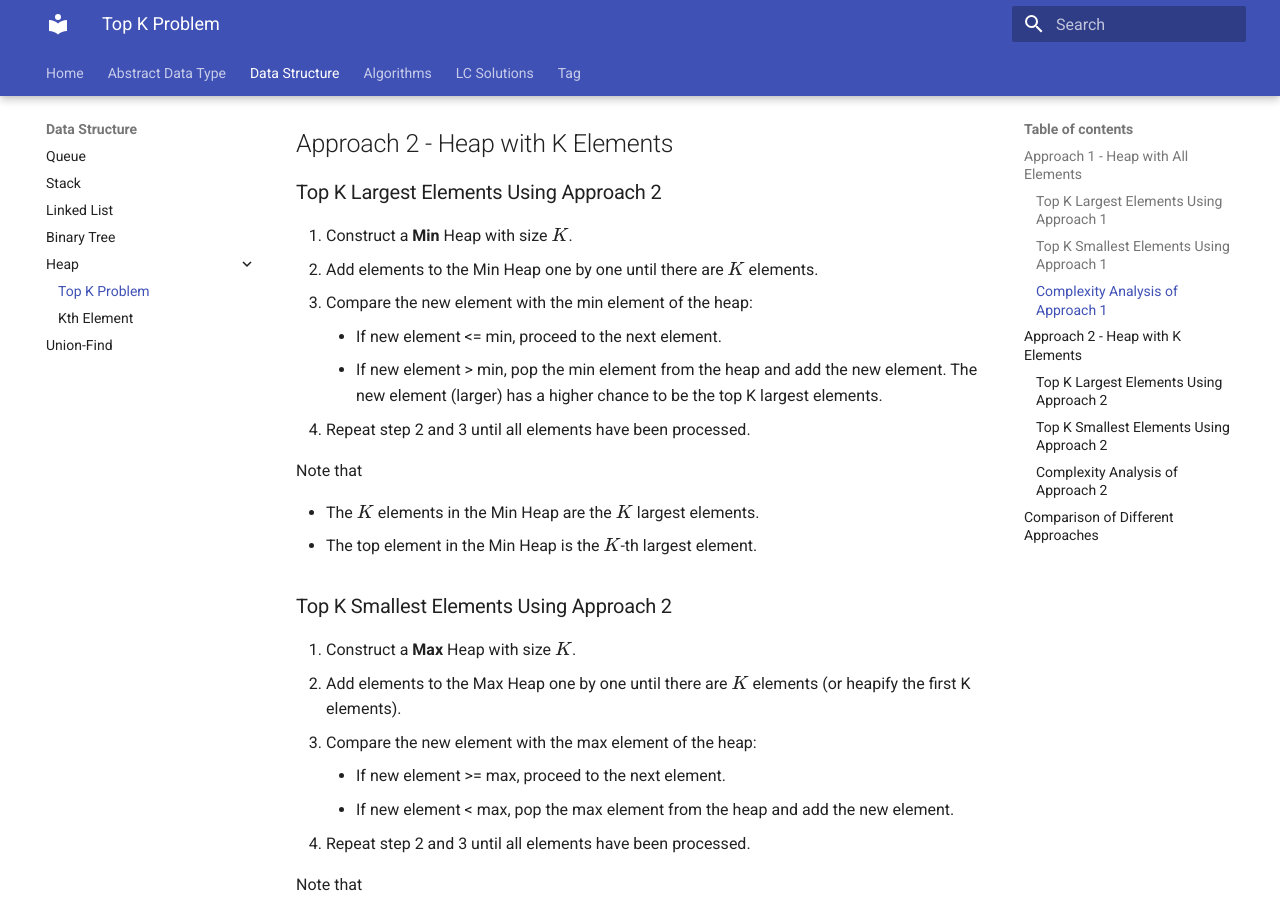
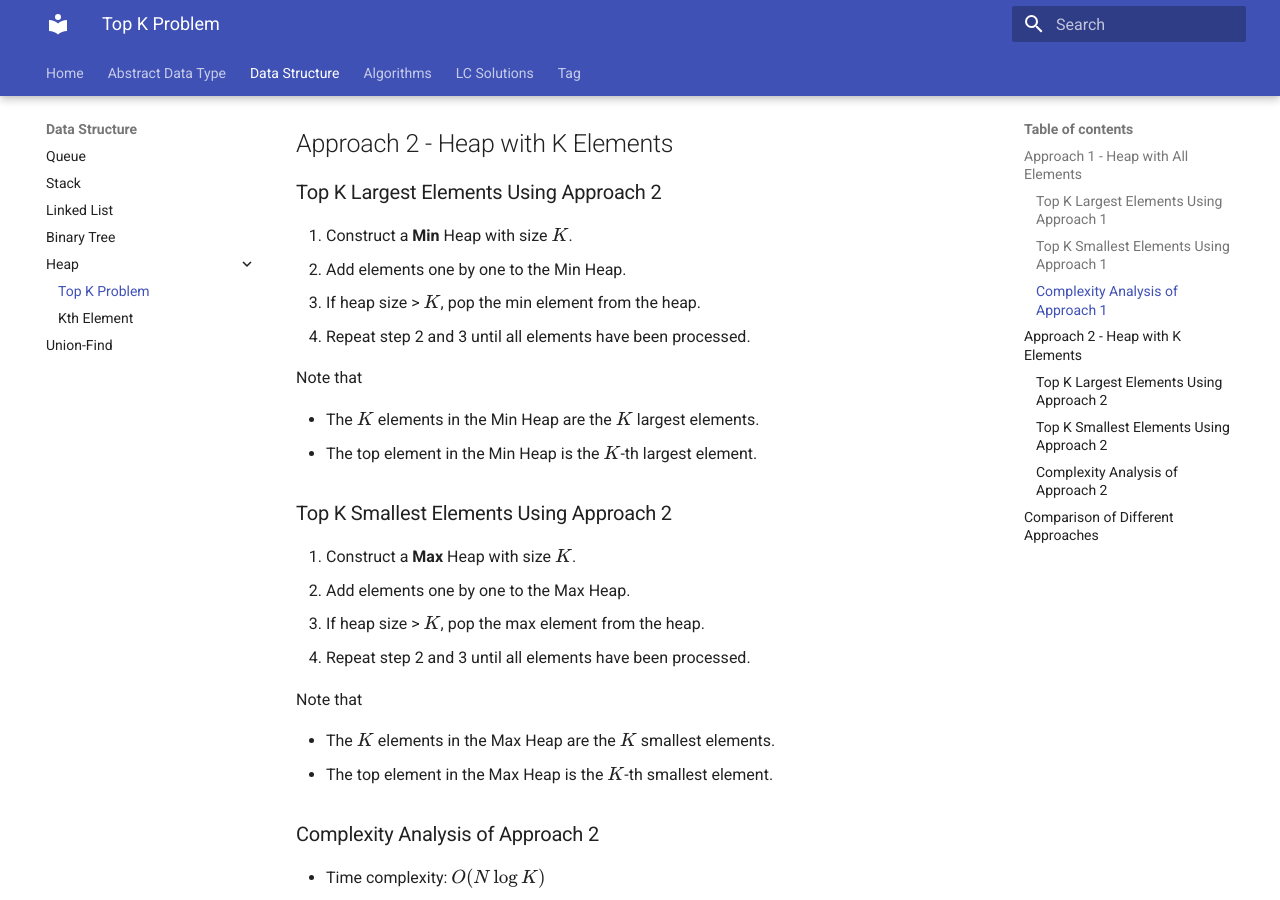
Before and after one commit to RogerLuo-Code/coding-practice, an MkDocs documentation site: the page built from docs/data-structure/heap/top-k-problem.md, in a window 1280 px wide and 900 px high, scrolled down 1172 px. Built offline with MkDocs 1.6.1 and Material for MkDocs 9.7.7, drawn with Linux system fonts in a browser that asks for light colours.

```diff
--- a/docs/data-structure/heap/top-k-problem.md
+++ b/docs/data-structure/heap/top-k-problem.md
@@ -42,11 +42,8 @@ Note that
 ### Top K Largest Elements Using Approach 2
 
 1. Construct a **Min** Heap with size $K$.
-2. Add elements to the Min Heap one by one until there are $K$ elements.
-3. Compare the new element with the min element of the heap:
-    - If new element <= min, proceed to the next element.
-    - If new element > min, pop the min element from the heap and add the new element.
-    The new element (larger) has a higher chance to be the top K largest elements.
+2. Add elements one by one to the Min Heap.
+3. If heap size > $K$, pop the min element from the heap.
 4. Repeat step 2 and 3 until all elements have been processed.
 
 Note that
@@ -57,11 +54,8 @@ Note that
 ### Top K Smallest Elements Using Approach 2
 
 1. Construct a **Max** Heap with size $K$.
-2. Add elements to the Max Heap one by one until there are $K$ elements (or heapify the
-first K elements).
-3. Compare the new element with the max element of the heap:
-    - If new element >= max, proceed to the next element.
-    - If new element < max, pop the max element from the heap and add the new element.
+2. Add elements one by one to the Max Heap.
+3. If heap size > $K$, pop the max element from the heap.
 4. Repeat step 2 and 3 until all elements have been processed.
 
 Note that
```
Also changed, not shown: docs/algorithms/sorting/sorted-array-tips.md (+1 -1 lines), docs/lc-solutions/lc0100-0199/lc0101-symmetric-tree.md (+2 -2 lines), docs/lc-solutions/lc0200-0299/lc0240-search-a-2d-matrix-ii.md (+1 -1 lines), docs/lc-solutions/lc0300-0399/lc0378-kth-smallest-element-in-a-sorted-matrix.md (+2 -2 lines).
